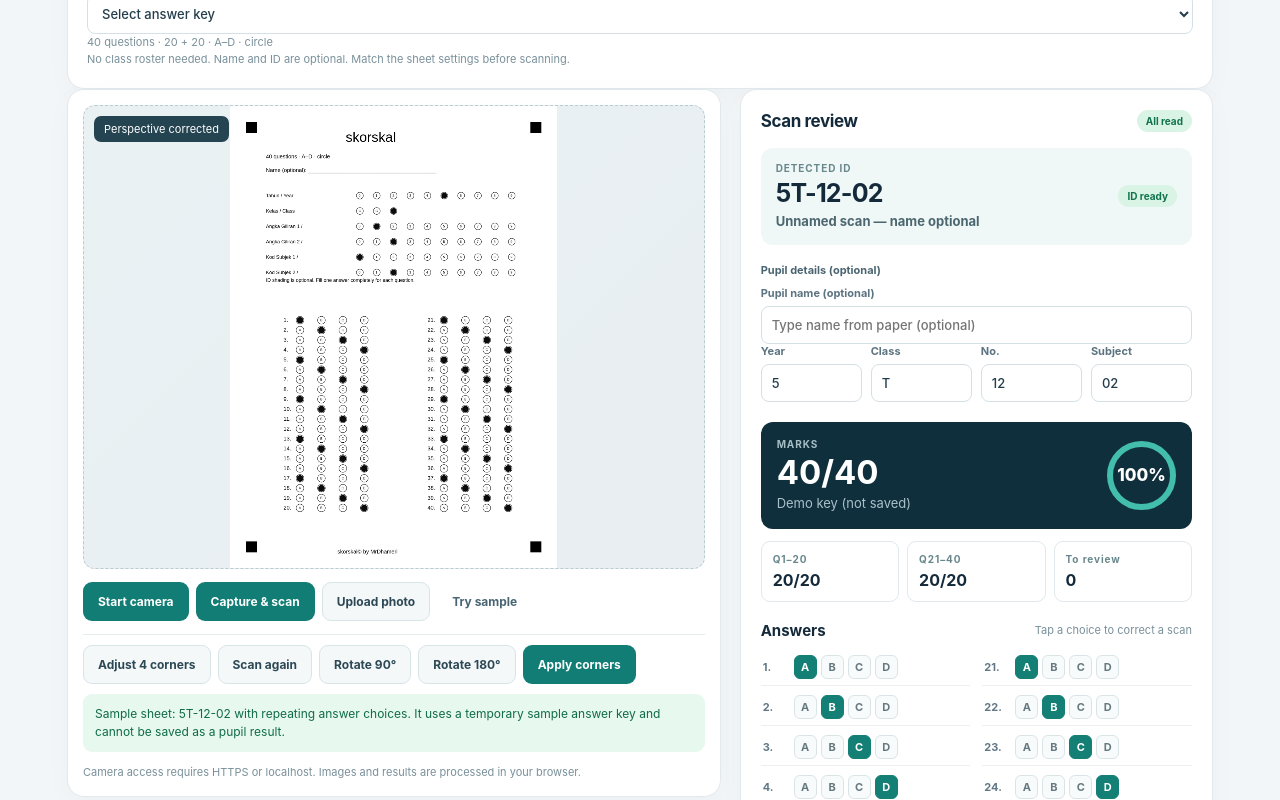
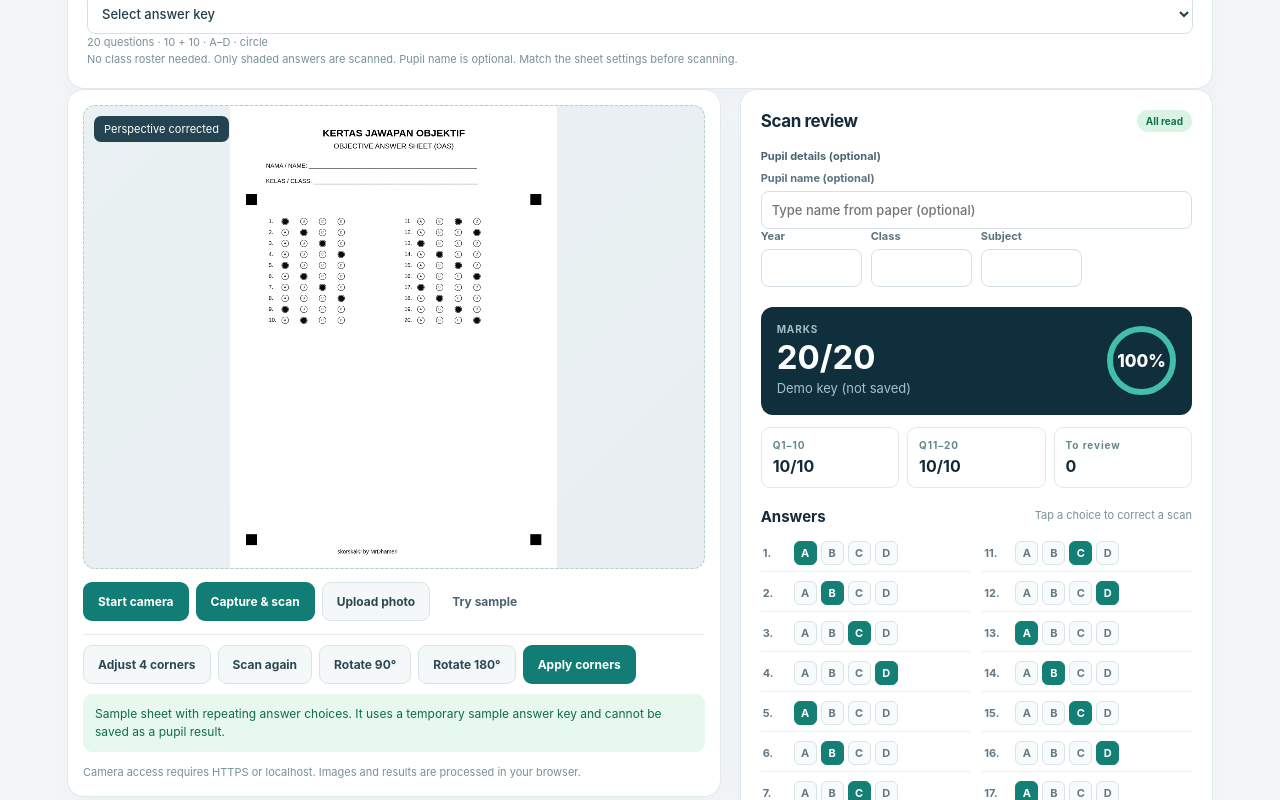
Before and after one commit to mohammaddhameri-blip/skorskal-omr, a website: page index.html in a window 1280 px wide. Both pictures are taken after a click on the button "Try sample". Shown: the part 331-1131 px from the top of the page. Drawn offline with Linux system fonts and the light colour scheme.

Commit message:
Remove shaded examinee ID; print bilingual header outside answer-only scan anchors

```diff
--- a/app.js
+++ b/app.js
@@ -88,7 +88,7 @@ async function processCanvas(cv){
 function defaultCorners(){const w=workCanvas.width,h=workCanvas.height;return[{x:w*.07,y:h*.07},{x:w*.93,y:h*.07},{x:w*.07,y:h*.93},{x:w*.93,y:h*.93}];}
 async function processCorners(){
   if(!workCanvas||!corners)return;
-  warp=straighten(workCanvas,corners);scanned=analyze(warp,template);sample=false;
+  warp=straighten(workCanvas,corners,template);scanned=analyze(warp,template);sample=false;
   adjusting=false;$('applyBtn').hidden=true;$('manualBtn').hidden=false;
   showAligned();initReview();
 }
@@ -108,18 +108,15 @@ $('demoBtn').addEventListener('click',async()=>{
   const cv=await sheetCanvas(template),ctx=cv.getContext('2d');
   const scale=cv.width/template.page.width_pt, h=template.page.height_pt;
   const mark=b=>{ctx.fillStyle='#0a0c11';ctx.beginPath();ctx.ellipse(b.x*scale,(h-b.y)*scale,(b.rx||b.radius_pt)*scale*.85,(b.ry||b.radius_pt)*scale*.85,0,0,2*Math.PI);ctx.fill();};
-  const ids={year:'5',class:'T',examinee_tens:'1',examinee_ones:'2',subject_tens:'0',subject_ones:'2'};
-  Object.entries(ids).forEach(([key,val])=>mark(template.identification[key].bubbles[val]));
   Object.entries(template.questions).forEach(([q,obj])=>mark(obj.bubbles['ABCDE'[(Number(q)-1)%config.options]]));
   stopCamera();await processCanvas(cv);sample=true;if(current){current.sample=true;refreshReview();}
-  message('Sample sheet: 5T-12-02 with repeating answer choices. It uses a temporary sample answer key and cannot be saved as a pupil result.','success');
+  message('Sample sheet with repeating answer choices. It uses a temporary sample answer key and cannot be saved as a pupil result.','success');
 });
 
 // Review, manual corrections, grading, result persistence.
-function readId(){const fields=['year','class','examinee_tens','examinee_ones','subject_tens','subject_ones'];return fields.map(k=>scanned.id[k].answer||'');}
 function currentInfo(){const year=$('editYear').value.trim(),cls=$('editClass').value.trim().toUpperCase(),num=$('editNo').value.trim()?code($('editNo').value.trim()):'',subject=$('editSubject').value.trim()?code($('editSubject').value.trim()):'';return {year,classCode:cls,examNo:num,subject};}
 function initReview(){
-  const [year,cls,n1,n2,s1,s2]=readId();
+  const key=getKey(),year=key?.year||'',cls='',n1='',n2='',s1=key?.subject||'',s2='';
   $('reviewEmpty').hidden=true;$('reviewBody').hidden=false;
   $('editYear').value=year;$('editClass').value=cls;$('editNo').value=n1+n2;$('editSubject').value=s1+s2;$('editPupilName').value='';$('editPupilName').placeholder='Type name from paper (optional)';
   current={answers:Object.fromEntries(Object.entries(scanned.answers).map(([q,o])=>[q,{...o}])),sample:sample};
@@ -139,11 +136,6 @@ function calculate(){
 function refreshReview(){
   if(!current)return;
   const {info,key,counts}=calculate(),p=(info.year&&info.classCode&&info.examNo?getPerson(info.year,info.classCode,info.examNo):null);
-  $('detectedId').textContent=`${info.year||'?'}${info.classCode||'?'}-${info.examNo}-${info.subject}`;
-  $('pupilName').textContent=p?.name||'Unnamed scan — name optional';
-  if(p&&!$('editPupilName').value.trim())$('editPupilName').placeholder=p.name;
-  const goodId=yearChoices.includes(info.year)&&['C','G','T'].includes(info.classCode)&&/^\d{2}$/.test(info.examNo)&&/^\d{2}$/.test(info.subject)&&$('editNo').value.trim().length>0&&$('editSubject').value.trim().length>0;
-  $('idBadge').textContent=goodId?'ID ready':'ID optional';$('idBadge').className=`mini-pill ${goodId?'ok':'warn'}`;
   const invalid=Object.values(current.answers).filter(a=>a.status!=='ok').length;
   $('reviewStatus').textContent=invalid?`${invalid} require review`:'All read';$('reviewStatus').className=`mini-pill ${invalid?'warn':'ok'}`;
   $('markTotal').textContent=key?`${counts.total}/${counts.checked}`:'Not graded';
@@ -154,7 +146,7 @@ function refreshReview(){
   $('scoreLeft').textContent=key?`${counts.left}/${lmax}`:'—';$('scoreRight').textContent=key?`${counts.right}/${rmax}`:'—';
   $('scoreReview').textContent=invalid;
   $('saveWarning').hidden=!!(key&&!invalid&&!current.sample);
-  $('saveWarning').textContent=[current.sample?'Demo mode: this is not a real pupil. Scan a real sheet to save marks.':'','',!p?'Name and pupil ID are optional.':'',!key?'Select an answer key before saving.':'',invalid?`${invalid} blank, multiple, or uncertain answers currently count as zero.`:''].filter(Boolean).join(' ');
+  $('saveWarning').textContent=[current.sample?'Demo mode: this is not a real pupil. Scan a real sheet to save marks.':'','',!p?'Pupil name is optional.':'',!key?'Select an answer key before saving.':'',invalid?`${invalid} blank, multiple, or uncertain answers currently count as zero.`:''].filter(Boolean).join(' ');
   $('saveResultBtn').disabled=!key||!!current.sample;
 }
 function renderAnswerGrid(){
--- a/index.html
+++ b/index.html
@@ -5,7 +5,7 @@
   <meta name="theme-color" content="#102739"><meta name="description" content="skorskal: mobile OMR grading for 40-question A4 sheets. All marking stays on this device.">
   <link rel="manifest" href="manifest.webmanifest"><link rel="icon" href="assets/icon.svg" type="image/svg+xml">
   <script>try{document.documentElement.dataset.theme=localStorage.getItem('skorskal_theme')==='dark'?'dark':'light'}catch(e){document.documentElement.dataset.theme='light'}</script>
-  <link rel="stylesheet" href="style.css?v=20261026-flexible"><title>skorskal · OMR Scanner</title>
+  <link rel="stylesheet" href="style.css?v=20261027-answers-only"><title>skorskal · OMR Scanner</title>
 </head>
 <body>
 <header class="app-header">
@@ -22,7 +22,7 @@
   <main>
     <section class="page visible" id="page-scan">
       <div class="page-heading"><div><span class="eyebrow">OMR SCANNER</span><h1>Mark a paper</h1><p>Point the camera at all four black squares, or upload a photo.</p></div><button class="btn secondary" id="printSheetBtn">Download printable OMR ↗</button></div>
-      <div class="card slim"><label>Answer scheme<select id="activeKey"></select></label><p id="sheetInfo" class="helper"></p><p class="helper">No class roster needed. Name and ID are optional. Match the sheet settings before scanning.</p></div><div class="scan-layout">
+      <div class="card slim"><label>Answer scheme<select id="activeKey"></select></label><p id="sheetInfo" class="helper"></p><p class="helper">No class roster needed. Only shaded answers are scanned. Pupil name is optional. Match the sheet settings before scanning.</p></div><div class="scan-layout">
         <div class="card scan-card">
           <div class="scanner-stage" id="scannerStage">
             <div id="emptyScan" class="scan-empty"><div class="scan-icon">⌗</div><strong>Ready to scan</strong><p>Use a well-lit, flat A4 sheet.<br>Keep all four corner squares visible.</p></div>
@@ -49,12 +49,11 @@
         </div>
         <div class="card review-card" id="reviewCard">
           <div class="card-head"><h2>Scan review</h2><span id="reviewStatus" class="mini-pill">Waiting</span></div>
-          <div id="reviewEmpty" class="review-empty"><div>◎</div><p>Your detected pupil and answer results will appear here.</p></div>
+          <div id="reviewEmpty" class="review-empty"><div>◎</div><p>Your detected answers and marks will appear here.</p></div>
           <div id="reviewBody" hidden>
-            <div class="review-id"><div><small>DETECTED ID</small><strong id="detectedId">—</strong><p id="pupilName">Identified by exam number</p></div><span id="idBadge" class="mini-pill">Check</span></div>
             <p class="field-label">Pupil details (optional)</p>
             <label class="pupil-name-entry">Pupil name (optional)<input id="editPupilName" autocomplete="off" placeholder="Type name from paper"></label>
-            <div class="field-grid four"><label>Year<input id="editYear" inputmode="numeric" maxlength="1"></label><label>Class<input id="editClass" maxlength="1"></label><label>No.<input id="editNo" inputmode="numeric" maxlength="2"></label><label>Subject<input id="editSubject" inputmode="numeric" maxlength="2"></label></div>
+            <div class="field-grid four"><label>Year<input id="editYear" inputmode="numeric" maxlength="1"></label><label>Class<input id="editClass" maxlength="1"></label><input id="editNo" type="hidden"><label>Subject<input id="editSubject" inputmode="numeric" maxlength="2"></label></div>
             <div class="score-wrap"><div><small>MARKS</small><strong id="markTotal">—</strong><p id="gradeInfo">Set an answer key to grade</p></div><div class="score-rings"><span id="scorePercent">—</span></div></div>
             <div class="summary-grid"><div><small id="leftLabel">Q1–20</small><strong id="scoreLeft">—</strong></div><div><small id="rightLabel">Q21–40</small><strong id="scoreRight">—</strong></div><div><small>To review</small><strong id="scoreReview">—</strong></div></div>
             <div class="answer-tools"><h3>Answers</h3><span class="helper">Tap a choice to correct a scan</span></div>
@@ -69,7 +68,7 @@
     <section class="page" id="page-keys">
       <div class="page-heading"><div><span class="eyebrow">ANSWER KEYS</span><h1>Set up marking</h1><p>Create one key for each year and subject. Saved keys remain available for the next pupil.</p></div></div>
       <div class="card form-card"><div class="field-grid three"><label>Year<select id="keyYear"></select></label><label>Subject code<select id="keySubject"></select></label><label>Examination / key name<input id="keyTitle" placeholder="e.g. Year 5 English UASA"></label></div>
-        <div class="field-grid three"><label>Questions (1–60)<input id="questionCount" type="number" min="1" max="60" value="40"></label><label>Answer options<select id="optionCount"><option value="2">A, B</option><option value="3">A, B, C</option><option value="4" selected>A, B, C, D</option><option value="5">A, B, C, D, E</option></select></label><label>Bubble shape<select id="bubbleShape"><option value="circle">Circular</option><option value="oval">Oval</option></select></label></div><div class="key-actions"><button class="btn secondary" id="loadKeyBtn">Load saved key</button><button class="btn secondary" id="clearKeyBtn">Clear choices</button><button class="btn primary" id="saveKeyBtn">Save answer key</button></div>
+        <div class="field-grid three"><label>Questions (1–60)<input id="questionCount" type="number" min="1" max="60" value="20"></label><label>Answer options<select id="optionCount"><option value="2">A, B</option><option value="3">A, B, C</option><option value="4" selected>A, B, C, D</option><option value="5">A, B, C, D, E</option></select></label><label>Bubble shape<select id="bubbleShape"><option value="circle">Circular</option><option value="oval">Oval</option></select></label></div><div class="key-actions"><button class="btn secondary" id="loadKeyBtn">Load saved key</button><button class="btn secondary" id="clearKeyBtn">Clear choices</button><button class="btn primary" id="saveKeyBtn">Save answer key</button></div>
         <div class="card-divider"></div>
         <div class="key-paste"><label>Quick paste (optional)<textarea id="keyPaste" rows="2" placeholder="Paste answer letters (A–E), or numbered answers such as 1:A 2:C ..."></textarea></label><button class="btn secondary" id="applyPasteBtn">Apply pasted answers</button></div>
         <div class="key-grid" id="keyGrid"></div>
@@ -93,9 +92,9 @@
       <div class="card slim"><div class="card-head"><h3>All results</h3><span class="mini-pill" id="resultsCount">0 saved</span></div><div class="scroll-table"><table><thead><tr><th>Pupil</th><th>Paper</th><th>Mark</th><th>Status</th><th></th></tr></thead><tbody id="resultsTable"></tbody></table></div></div>
     </section>
   </main>
-  <footer>skorskal© by MrDhameri <span>·</span> A4 <span>·</span> 1–60 questions <span>·</span> v1.5 <span>·</span> On-device marking</footer>
+  <footer>skorskal© by MrDhameri <span>·</span> A4 <span>·</span> 1–60 questions <span>·</span> v1.6 <span>·</span> On-device marking</footer>
 </div>
 <div class="toast" id="toast" role="status" aria-live="polite"></div>
-<script type="module" src="app.js?v=20261026-flexible"></script>
+<script type="module" src="app.js?v=20261027-answers-only"></script>
 </body>
 </html>
--- a/sheet.js
+++ b/sheet.js
@@ -1,15 +1,16 @@
 // One geometry definition drives printing, previews and recognition.
 export function settings(value={}) {
-  return {count:Math.max(1,Math.min(60,Math.round(Number(value.count)||40))),options:Math.max(2,Math.min(5,Math.round(Number(value.options)||4))),shape:value.shape==='oval'?'oval':'circle'};
+  return {count:Math.max(1,Math.min(60,Math.round(Number(value.count)||20))),options:Math.max(2,Math.min(5,Math.round(Number(value.options)||4))),shape:value.shape==='oval'?'oval':'circle'};
 }
 export function splitCount(n){return n<=5?Math.ceil(n/2):Math.min(n,Math.ceil(n/10)*5);}
 export function buildTemplate(base,value){
   const s=settings(value),t=structuredClone(base);t.settings=s;t.split=splitCount(s.count);
-  if(s.count===40&&s.options===4&&s.shape==='circle')return t;
-  t.questions={};const step=Math.min(20,430/Math.max(1,t.split-1));
+  t.format='skorskal_answers_only_v1';t.identification={};
+  for(const [key,a] of Object.entries(t.anchors))a.y=t.page.height_pt-(key.startsWith('top')?170:790);
+  t.questions={};const step=Math.min(20,540/Math.max(1,t.split-1));
   for(let q=1;q<=s.count;q++){
     const right=q>t.split,row=right?q-t.split-1:q-1;
-    const bubbles={};for(let i=0;i<s.options;i++)bubbles['ABCDE'[i]]={x:(right?347:100)+i*34,y:480-row*step,radius_pt:6.2,rx:s.shape==='oval'?10:6.2,ry:6.2};
+    const bubbles={};for(let i=0;i<s.options;i++)bubbles['ABCDE'[i]]={x:(right?347:100)+i*34,y:t.page.height_pt-210-row*step,radius_pt:6.2,rx:s.shape==='oval'?10:6.2,ry:6.2};
     t.questions[q]={bubbles};
   }return t;
 }
@@ -18,10 +19,11 @@ export function sheetSVG(t){
   const text=(x,y,v,size=10)=>`<text x="${x}" y="${y}" font-size="${size}" font-family="Arial">${v}</text>`;
   let out=`<svg xmlns="http://www.w3.org/2000/svg" viewBox="0 0 ${w} ${h}" width="210mm" height="297mm"><rect width="100%" height="100%" fill="white"/>`;
   for(const a of Object.values(t.anchors))out+=`<rect x="${a.x-10}" y="${h-a.y-10}" width="20" height="20"/>`;
-  out+=text(210,65,'skorskal',25)+text(65,95,`${s.count} questions · A–${'ABCDE'[s.options-1]} · ${s.shape}`)+text(65,120,'Name (optional): __________________________________________');
+  out+=`<text x="${w/2}" y="55" text-anchor="middle" font-size="18" font-weight="bold" font-family="Arial">KERTAS JAWAPAN OBJEKTIF</text>`;
+  out+=`<text x="${w/2}" y="77" text-anchor="middle" font-size="13" font-family="Arial">OBJECTIVE ANSWER SHEET (OAS)</text>`;
+  out+=text(65,112,'NAMA / NAME: __________________________________________________',11);
+  out+=text(65,140,'KELAS / CLASS: _________________________________________________',11);
   const bubble=(b,label)=>`<ellipse cx="${b.x}" cy="${h-b.y}" rx="${b.rx||b.radius_pt}" ry="${b.ry||b.radius_pt}" fill="none" stroke="black" stroke-width="0.7"/>`+text(b.x-2.2,h-b.y+2,label,6);
-  for(const [id,row] of Object.entries(t.identification)){const b=Object.values(row.bubbles)[0];out+=text(65,h-b.y+3,row.label||id,9);for(const [label,b] of Object.entries(row.bubbles))out+=bubble(b,label);}
-  out+=text(65,320,'ID shading is optional. Fill one answer completely for each question.',9);
   for(const [q,row] of Object.entries(t.questions)){const first=Object.values(row.bubbles)[0];out+=text(first.x-30,h-first.y+3,q+'.');for(const [label,b] of Object.entries(row.bubbles))out+=bubble(b,label);}
   out+=text(195,815,'skorskal© by MrDhameri',10)+'</svg>';return out;
 }
--- a/sw.js
+++ b/sw.js
@@ -1,5 +1,5 @@
-const CACHE='skorskal-omr-v20261026-flexible';
-const FILES=['./','./index.html','./style.css?v=20261026-flexible','./app.js?v=20261026-flexible','./sheet.js','./vision.js','./workbook.js','./template.json','./assets/icon.svg','./assets/icon-192.png','./assets/icon-512.png','./assets/sheet-preview.png','./Skorskal_A4_OMR_40.pdf'];
+const CACHE='skorskal-omr-v20261027-answers-only';
+const FILES=['./','./index.html','./style.css?v=20261027-answers-only','./app.js?v=20261027-answers-only','./sheet.js','./vision.js','./workbook.js','./template.json','./assets/icon.svg','./assets/icon-192.png','./assets/icon-512.png'];
 self.addEventListener('install',event=>event.waitUntil(caches.open(CACHE).then(cache=>cache.addAll(FILES)).then(()=>self.skipWaiting())));
 self.addEventListener('activate',event=>event.waitUntil(caches.keys().then(keys=>Promise.all(keys.filter(key=>key.startsWith('skorskal-omr-')&&key!==CACHE).map(key=>caches.delete(key)))).then(()=>self.clients.claim())));
 self.addEventListener('fetch',event=>{
--- a/vision.js
+++ b/vision.js
@@ -1,6 +1,6 @@
 // skorskal — offline-friendly OMR image registration and bubble reading.
 const WIDTH = 595.2756, HEIGHT = 841.8898;
-const markerPts = [[39,39],[556.276,39],[39,802.8898],[556.276,802.8898]];
+
 
 export function imageToPixels(source, maxLong = 1600) {
   const w = source.naturalWidth || source.videoWidth || source.width;
@@ -79,7 +79,8 @@ function linearSolve(a,b){
   }
   return b;
 }
-function homography(dst) {
+function homography(dst,template) {
+  const markerPts=['top_left','top_right','bottom_left','bottom_right'].map(k=>[template.anchors[k].x,HEIGHT-template.anchors[k].y]);
   const A=[],b=[];
   for(let i=0;i<4;i++){
     const [x,y]=markerPts[i],{x:u,y:v}=dst[i];
@@ -89,11 +90,11 @@ function homography(dst) {
   return linearSolve(A,b);
 }
 
-export function straighten(cv,corners){
+export function straighten(cv,corners,template){
   const im=cv.getContext('2d',{willReadFrequently:true}).getImageData(0,0,cv.width,cv.height);
   const source=luminance(im), srcW=cv.width,srcH=cv.height;
   const scale=1.55, w=Math.round(WIDTH*scale), h=Math.round(HEIGHT*scale);
-  const out=new Uint8Array(w*h),H=homography(corners);
+  const out=new Uint8Array(w*h),H=homography(corners,template);
   let k=0,valid=0;
   for(let y=0;y<h;y++){
     const yp=y/scale;
@@ -149,6 +150,6 @@ export function analyze(warp,template){
     }
     return {answer,status,confidence:+strongest.score.toFixed(3),scores:Object.fromEntries(vals.map(v=>[v.option,+v.score.toFixed(3)]))};
   };
-  return {id:Object.fromEntries(Object.entries(template.identification).map(([k,v])=>[k,evaluate(v.bubbles)])),
+  return {id:{},
           answers:Object.fromEntries(Object.entries(template.questions).map(([k,v])=>[k,evaluate(v.bubbles)]))};
 }
```
